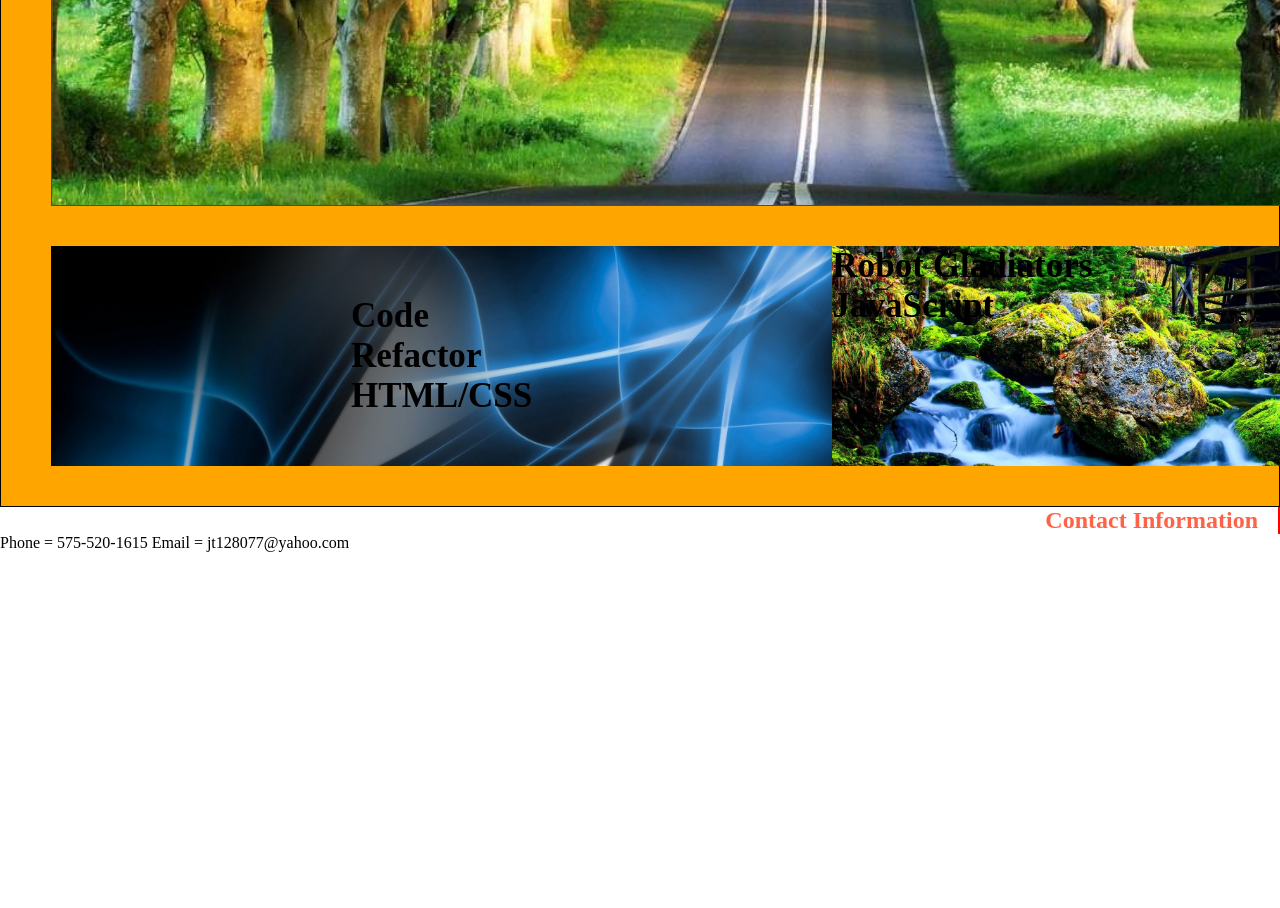
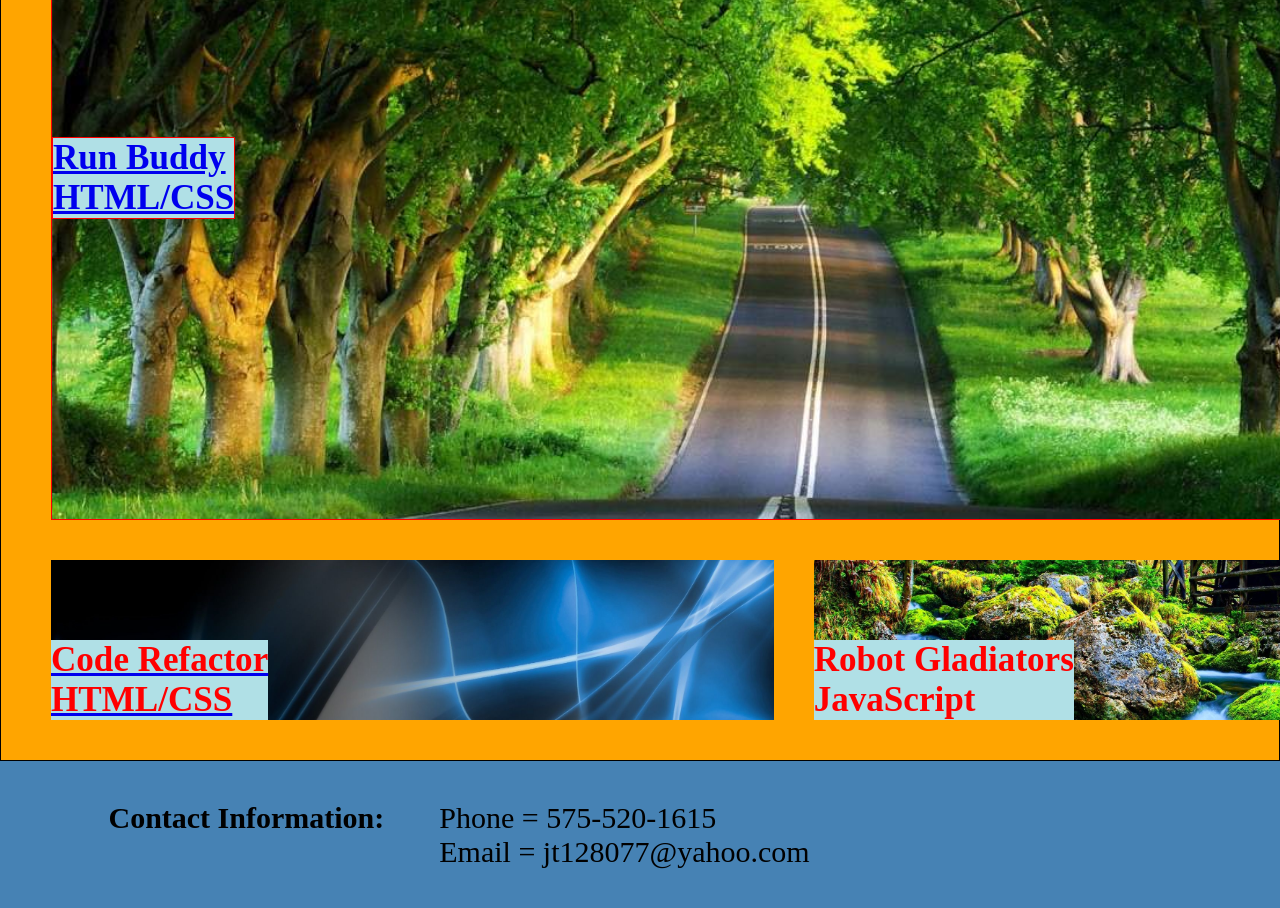
Before and after one commit to JThompson23/Portfolio, a plain HTML site: page index.html in a window 1280 px wide. Shown: the part 1060-1968 px from the top of the page. Before the commit the page ends 1612 px from the top, so only its background shows below. Drawn offline with Linux system fonts and the light colour scheme.

Commit message:
completed flex boxes and added links to work samples

```diff
--- a/assets/css/style.css
+++ b/assets/css/style.css
@@ -10,7 +10,6 @@ header {
     display: flex;
     justify-content: space-between;
     flex: wrap;
-    position: -webkit-sticky;
     position: sticky;
     top: 0;
 
@@ -62,7 +61,7 @@ h2 img {
 }
 .school {
     padding: 10px 15px;
-    font-size: 20px;
+    font-size: 30px;
     flex: 1 50%;
     margin-bottom: 20px;
 }
@@ -114,18 +113,63 @@ h2 img {
     flex-direction: row;
     justify-content: space-between;
     margin: 20px 30px;
+    flex-wrap: wrap;
 
 
 }
-.code-refactor {
+.background {
     background-image: url("../images/code-refactor-background.jpg");
     background-size: cover;
-    padding: 50px 300px;
-    flex: 1 50%;
+    padding-top: 80px;
+    flex: 1 30%;
+    display: flex;
+    flex-wrap: wrap;
+    justify-content: space-between;
+    margin-right: 40px;
+
 }
 .robot-gladiators {
     background-image: url("../images/robot-gladiators-background.jpg");
     background-size: cover;
     background-position: center;
-    flex: 1 50%;
+    flex: 1 30%;
+    display: flex;
+    flex-wrap: wrap;
+    padding-top: 80px;
+    justify-content: space-between;
+
+
 }
+.flexbox {
+    background-color: powderblue;
+    color: red;
+
+}
+.flexbox2 {
+    background-color: powderblue;
+    color: red;
+}
+#contact-info {
+    padding: 20px 35px;
+    background-color:steelblue;
+    display: flex;
+    justify-content: space-between;
+}
+.info h2 {
+    padding: 20px 35px;
+    background-color:steelblue;
+    display: flex;
+    justify-content: space-between;
+    font-size: 30px;
+    border: none;
+    color: black;
+}
+.contact {
+    display: flex;
+    flex-direction: column;
+    padding: 20px;
+    justify-content: space-between;
+    font-size: 30px;
+    flex: 1;
+
+}
--- a/index.html
+++ b/index.html
@@ -37,21 +37,25 @@
             <div class="samp">
                 <div class="run-buddy">
                     <h3>
+                        <a href="https://JThompson23.github.io/run-buddy/">
                         Run Buddy
-                    <p>HTML/CSS</p>
+                        <p>HTML/CSS</p>
+                        </a>
                     </h3>
                     <!-- Insert background image, and link run buddy website to the run buddy h3-->
                 </div>
                 <span class="flex">
-                    <div class="code-refactor">
-                        <h3>Code Refactor
-                            HTML/CSS
+                    <div class="background">
+                        <a href="https://JThompson23.github.io/Code-Refactor/">
+                        <h3 class="flexbox">Code Refactor
+
+                           <p>HTML/CSS</p>
                         </h3>
+                        </a>
                         <!-- Insert background image, and link code refactor website to the run buddy h3-->
                     </div>
                     <div class="robot-gladiators">
-                        <h3>
-                            Robot Gladiators
+                        <h3 class="flexbox2">Robot Gladiators
                         <p>JavaScript</p>
                         </h3>
                         <!-- Insert background image, and link robot gladiators website to the run buddy h3-->
@@ -59,11 +63,11 @@
                 </span>
             </div>
         </section>
-        <section id="contact-info">
-            <h2>Contact Information</h2>
+        <section id="contact-info" class="info">
+            <h2>Contact Information:</h2>
             <div class="contact">
-                Phone = 575-520-1615
-                Email = jt128077@yahoo.com
+                <p>Phone = 575-520-1615</p>
+                <p>Email = jt128077@yahoo.com</p>
             </div>
         </section>
     </body>
```
